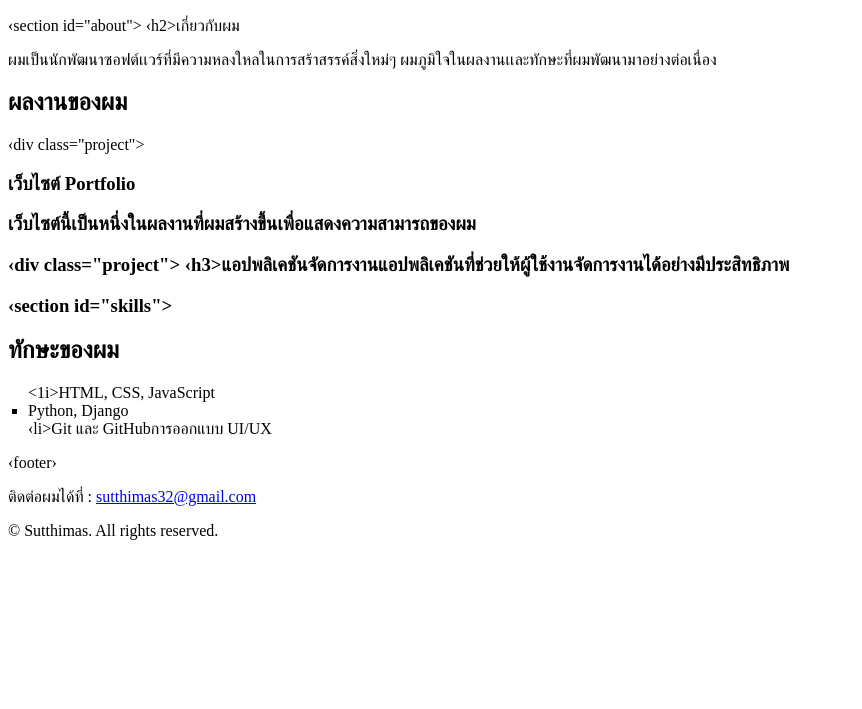
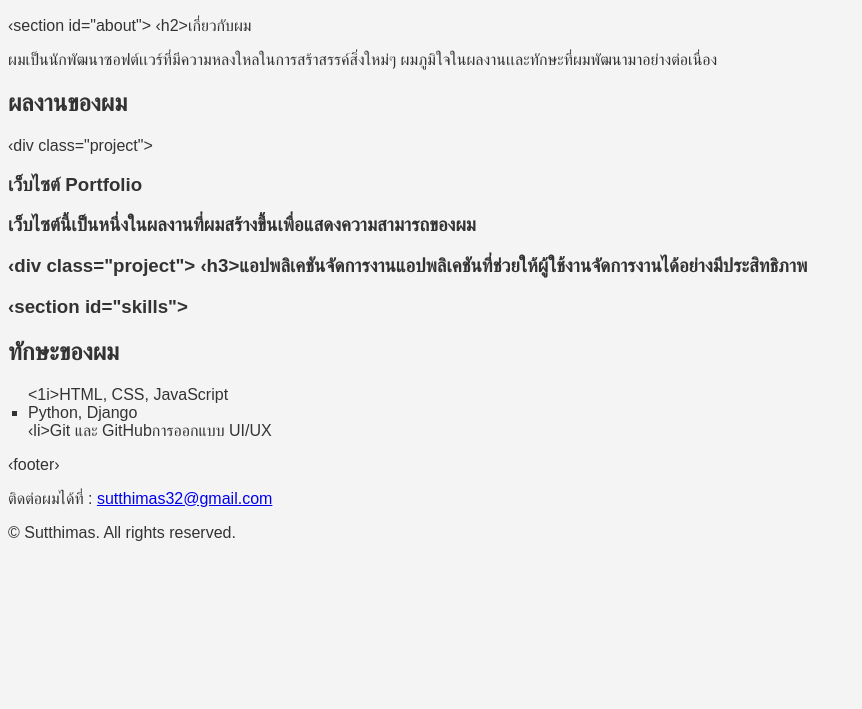
Before and after one commit to sirawit2551thipauthai-bot/Sirawit2551thipauthai-bot.github.io, a plain HTML site: page index.html in a window 1280 px wide. Shown: the part 91-800 px from the top of the page, without its empty margins (0-862 px from the left). Drawn offline with Linux system fonts and the light colour scheme.

Commit message:
Update style.css

```diff
--- a/style.css
+++ b/style.css
@@ -1,4 +1,4 @@
-boodt{
+body{
     font-family:Arial,sans-serif;
     line-height:1.6
     margin:0;
```
